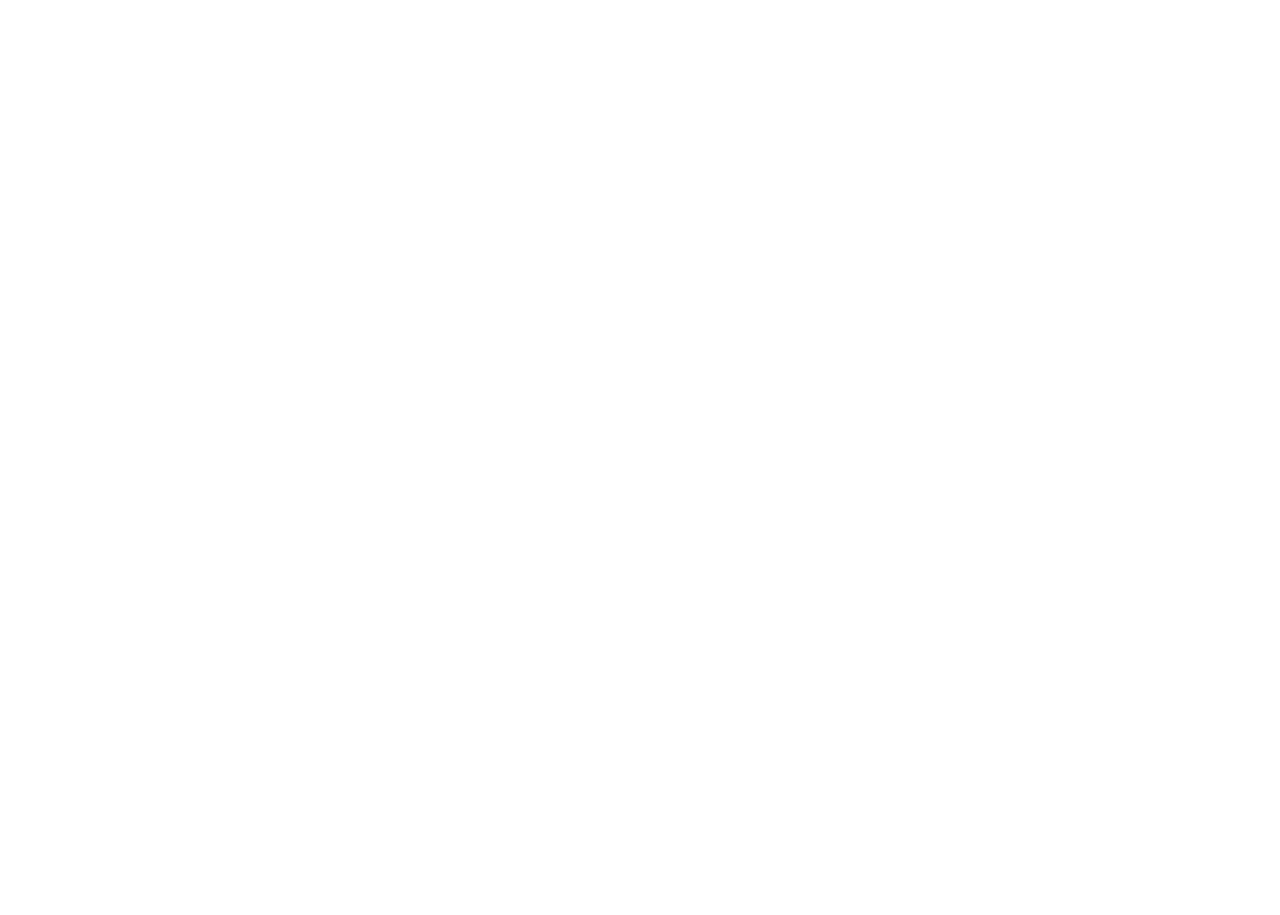
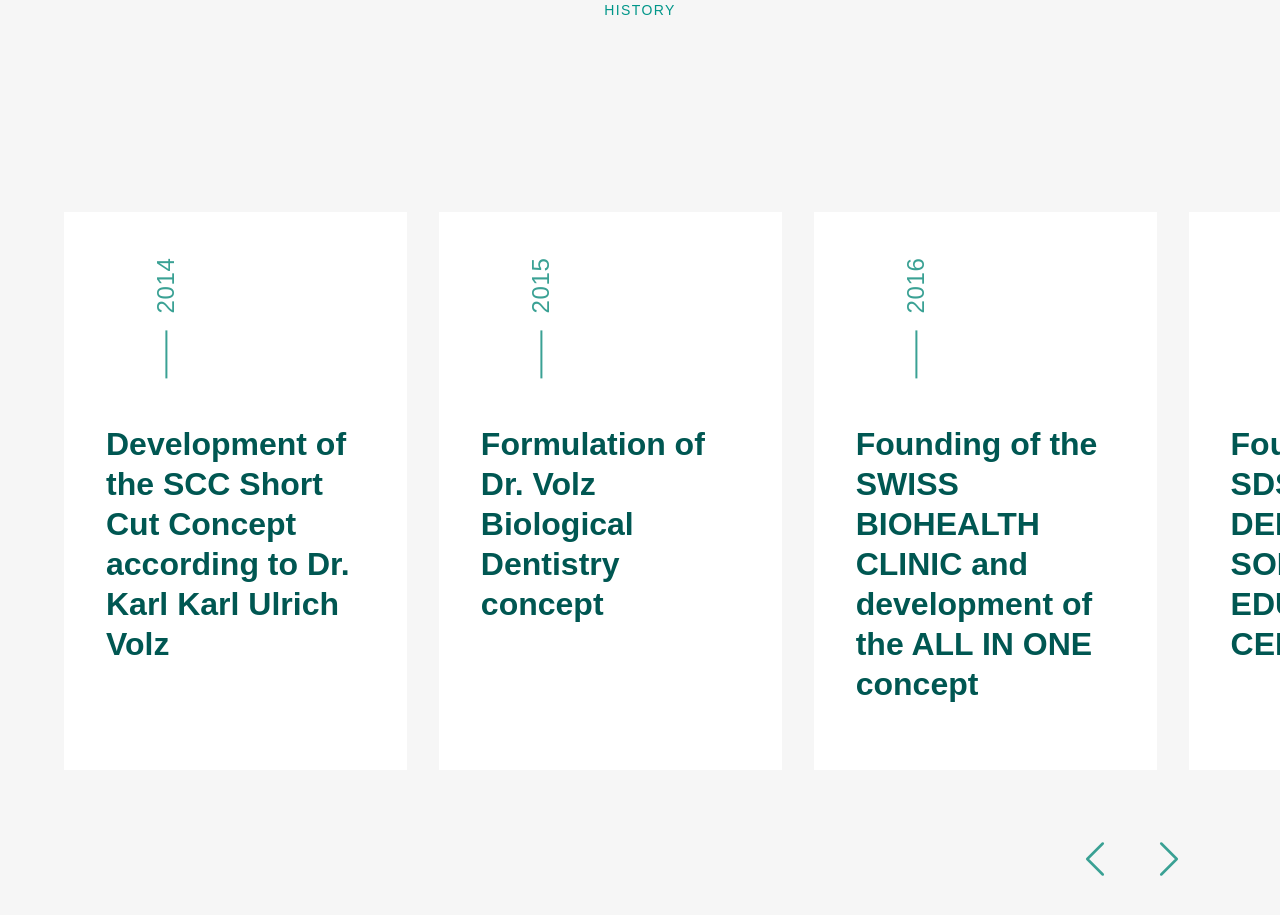
Before and after one commit to yildirimzia/swissdental, a Next.js app: page / in a window 1280 px wide. Shown: the part 7840-8755 px from the top of the page. Before the commit the page ends 7875 px from the top, so only its background shows below. Built offline with nearby package versions, Linux system fonts and the light colour scheme; a web font is replaced by a local one.

Commit message:
Implement code changes to enhance functionality and improve performance

```diff
--- a/package.json
+++ b/package.json
@@ -12,7 +12,8 @@
     "gsap": "^3.13.0",
     "next": "^15.3.5",
     "react": "^18.0.0",
-    "react-dom": "^18.0.0"
+    "react-dom": "^18.0.0",
+    "swiper": "^11.2.10"
   },
   "devDependencies": {
     "@tailwindcss/postcss": "^4.1.11",
--- /dev/null
+++ b/src/app/components/HeroSectionSeven.tsx
@@ -0,0 +1,280 @@
+"use client";
+
+import React, { useRef, useEffect } from 'react';
+import { Swiper, SwiperSlide } from 'swiper/react';
+import { Navigation, Pagination } from 'swiper/modules';
+
+// Import Swiper styles
+import 'swiper/css';
+import 'swiper/css/navigation';
+import 'swiper/css/pagination';
+
+const timelineData = [
+  // ... (verileriniz burada)
+  {
+    year: "2014",
+    title: "Development of the SCC Short Cut Concept according to Dr. Karl Karl Ulrich Volz",
+    description: ""
+  },
+  {
+    year: "2015",
+    title: "Formulation of Dr. Volz Biological Dentistry concept",
+    description: ""
+  },
+  {
+    year: "2016",
+    title: "Founding of the SWISS BIOHEALTH CLINIC and development of the ALL IN ONE concept",
+    description: ""
+  },
+  {
+    year: "2017",
+    title: "Foundation of SDS SWISS DENTAL SOLUTIONS AG EDUCATION CENTER",
+    description: ""
+  },
+  {
+    year: "2004",
+    title: "First CE certification for a ceramic implant",
+    description: "Revolutionary ceramic materials receive regulatory approval for medical implants"
+  },
+  {
+    year: "2004-2012",
+    title: "Development of the first two-part reversibly screwed ceramic implant SDS2.0",
+    description: "Advanced engineering creates modular ceramic implant systems"
+  },
+  {
+    year: "2006",
+    title: "Insertion of the first implants with ultrasound under polylactide welding",
+    description: "Innovative surgical techniques improve implant integration"
+  },
+  {
+    year: "2007",
+    title: "Foundation of Swiss Oral Implants (SOI)",
+    description: "Establishment of leading ceramic implant manufacturer"
+  },
+  {
+    year: "2009",
+    title: "Launch of PURE Ceramic Implant System",
+    description: "First commercially available one-piece ceramic implant system"
+  },
+  {
+    year: "2011",
+    title: "Introduction of tissue-level ceramic implants",
+    description: "Development of implants designed for soft tissue integration"
+  },
+  {
+    year: "2013",
+    title: "FDA approval for ceramic dental implants",
+    description: "US regulatory approval opens American market"
+  },
+  {
+    year: "2015",
+    title: "Advanced surface treatment technologies",
+    description: "Enhanced surface modifications improve osseointegration"
+  },
+  {
+    year: "2016",
+    title: "Founding of the SWISS BIOHEALTH CLINIC and development of the ALL IN ONE concept",
+    description: "Comprehensive approach to ceramic implant treatment and patient care"
+  },
+  {
+    year: "2017",
+    title: "Foundation of SDS SWISS DENTAL SOLUTIONS AG EDUCATION CENTER",
+    description: "Educational initiatives and training programs for ceramic implant procedures"
+  },
+  {
+    year: "2019",
+    title: "Immediate loading protocols established",
+    description: "Clinical protocols enable same-day implant placement and loading"
+  },
+  {
+    year: "2021",
+    title: "AI-assisted implant design",
+    description: "Artificial intelligence optimizes implant geometry and placement"
+  },
+  {
+    year: "2022",
+    title: "Bioactive ceramic coatings",
+    description: "New coating technologies accelerate healing and integration"
+  },
+  {
+    year: "2024",
+    title: "Smart implant monitoring systems",
+    description: "IoT integration allows real-time monitoring of implant health"
+  }
+];
+
+
+const CeramicTimeline = () => {
+  const prevRef = useRef(null);
+  const nextRef = useRef(null);
+
+  const LeftArrow = () => (
+    <svg
+      xmlns="http://www.w3.org/2000/svg"
+      width="62"
+      height="62"
+      viewBox="0 0 24 24"
+      fill="none"
+      stroke="#3aa194"
+      strokeWidth="1"
+      strokeLinecap="round"
+      strokeLinejoin="round"
+      className="inline-block ms-lg-1 "
+    >
+      <path d="M15 6l-6 6l6 6" />
+    </svg>
+  );
+
+  const RightArrow = () => (
+    <svg
+      xmlns="http://www.w3.org/2000/svg"
+      width="62"
+      height="62"
+      viewBox="0 0 24 24"
+      fill="none"
+      stroke="#3aa194"
+      strokeWidth="1"
+      strokeLinecap="round"
+      strokeLinejoin="round"
+      className="inline-block ms-lg-1 -mt-1.4"
+    >
+      <path d="M9 6l6 6l-6 6"></path>
+    </svg>
+  );
+
+  return (
+    <div className="bg-[#f6f6f6] pb-[100px] min-h-screen relative w-full overflow-hidden">
+      <div className="w-full">
+
+        {/* Header - başlık merkezde kalabilir */}
+        <div className="text-center mt-[200px] lg:mt-[100px] lg:mb-24 px-4 md:px-8">
+          <h2 className="text-teal-600 text-sm font-medium tracking-widest uppercase mb-4">
+            HISTORY
+          </h2>
+        </div>
+
+        {/* Timeline Container */}
+        <div className="relative pb-20">
+
+          <Swiper
+            modules={[Navigation]}
+            spaceBetween={32}
+            slidesPerView={1}
+            slidesPerGroup={1}
+            speed={700}
+            navigation={{
+              prevEl: prevRef.current,
+              nextEl: nextRef.current,
+            }}
+            onBeforeInit={(swiper) => {
+              if (swiper.params.navigation && typeof swiper.params.navigation !== 'boolean') {
+                swiper.params.navigation.prevEl = prevRef.current;
+                swiper.params.navigation.nextEl = nextRef.current;
+              }
+            }}
+            breakpoints={{
+              640: {
+                slidesPerView: 2,
+                spaceBetween: 24,
+                slidesOffsetBefore: 16 // 1rem
+              },
+              1024: {
+                slidesPerView: 3,
+                spaceBetween: 32,
+                slidesOffsetBefore: 32 // 2rem
+              },
+              1280: {
+                slidesPerView: 3.5,
+                spaceBetween: 32,
+                slidesOffsetBefore: 64 // 4rem
+              },
+              1536: {
+                slidesPerView: 4.5,
+                spaceBetween: 32,
+                slidesOffsetBefore: 96 // 6rem
+              },
+            }}
+            className="timeline-swiper"
+          >
+            {timelineData.map((item, index) => (
+              <SwiperSlide key={index}>
+                <div className="relative h-full bg-white">
+
+                  {/* Individual Card */}
+                  <div className=" bg-white p-[42px] min-h-[530px] flex flex-col">
+                    {/* Yıl ve çizgi buraya taşındı */}
+                    <div className="flex items-center gap-3 h-[128px] min-h-[120px]">
+                      {/* Vertical line (çizgi) */}
+                      <div  className={`relative
+                    text-[24px]
+                    pl-[65px]
+                    ml-[24px] pl:ml-[0]
+                    font-[500]
+                    tracking-wide
+                    rotate-[-90deg] translate-x-[-24px]
+                    uppercase
+                    text-mint
+                    before:content-[""]
+                    before:absolute
+                    before:left-0
+                    before:top-1/2
+                    before:-translate-y-1/2
+                    before:w-[48px]
+                    before:h-[2px]
+                    before:bg-[#3aa194]
+
+                `}
+
+                      >{item.year}</div>
+
+
+                    </div>
+
+                    <h3 className="text-primary-600 mt-[42px] font-bold text-[32px] leading-tight mb-6">
+                      {item.title}
+                    </h3>
+
+                  </div>
+                </div>
+              </SwiperSlide>
+            ))}
+          </Swiper>
+
+          {/* Custom Navigation Arrows */}
+          <div className="absolute hidden md:flex bottom-[-40px] right-[80px] flex gap-3 z-10">
+            <button
+              ref={prevRef}
+              className="cursor-pointer"
+            >
+              <LeftArrow />
+            </button>
+
+            <button
+              ref={nextRef}
+              className="cursor-pointer"
+            >
+              <RightArrow />
+            </button>
+          </div>
+        </div>
+      </div>
+
+      <style jsx global>{`
+        .timeline-swiper {
+          padding-top: 6rem;
+        }
+
+        .timeline-swiper .swiper-button-disabled {
+          opacity: 0.3 !important;
+          cursor: not-allowed !important;
+        }
+
+        .timeline-swiper .swiper-slide {
+          height: auto;
+        }
+      `}</style>
+    </div>
+  );
+};
+
+export default CeramicTimeline;
--- a/src/app/globals.css
+++ b/src/app/globals.css
@@ -352,3 +352,13 @@
    background: linear-gradient(90deg,#fafafa,#f4f4f4 62.5%,#f4f4f4)!important
   }
 }
+
+
+.timeline-swiper .swiper-slide {
+  min-height: 530px;
+}
+
+.timeline-swiper .swiper-button-disabled {
+  opacity: 0.5 !important;
+  cursor: not-allowed !important;
+}
--- a/src/app/page.tsx
+++ b/src/app/page.tsx
@@ -6,7 +6,7 @@
 import HeroSectionFour from './components/HeroSectionFour'
 import HeroSectionFive from './components/HeroSectionFive'
 import HeroSectionSix from './components/HeroSectionSix'
-
+import HeroSectionSeven from './components/HeroSectionSeven'
 // Veya path alias çalışıyorsa:
 // import Button from '@/components/Button'
 
@@ -22,6 +22,7 @@
     <HeroSectionFour/>
     <HeroSectionFive/>
     <HeroSectionSix/>
+    <HeroSectionSeven/>
     </div>
   )
 }
```
Also changed, not shown: 1 other file (tests, documents, lock files or other folders).
